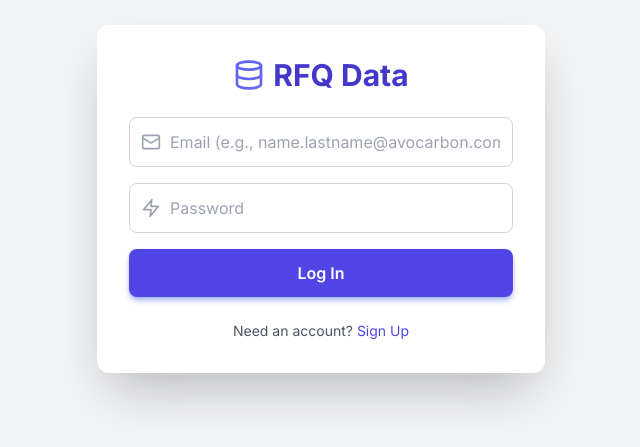
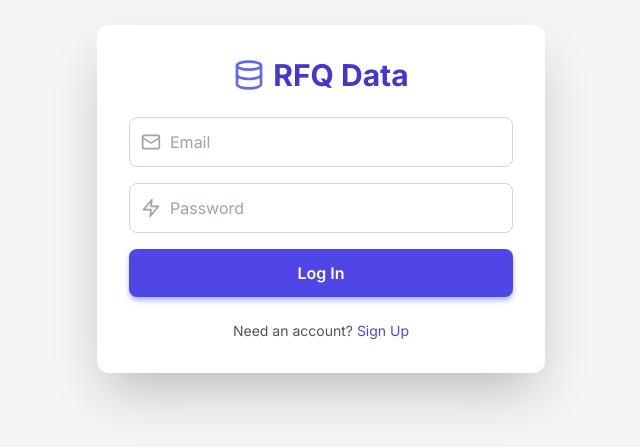
Before and after one commit to STS-Engineer/ProductLine_App_Frontend, a React (Create React App) app: page / in a window 1280 px wide. Shown: the part 201-648 px from the top of the page, without its empty margins (319-959 px from the left). Built offline with nearby package versions, Linux system fonts and the light colour scheme.

Commit message:
Simplify email input placeholder text

```diff
--- a/src/App.jsx
+++ b/src/App.jsx
@@ -655,7 +655,7 @@ const LoginScreen = ({ setAuthToken, setUserData, setIsLoading, isLoading }) =>
                         <Mail className="w-5 h-5 text-gray-400 absolute left-3 top-1/2 transform -translate-y-1/2" />
                             <input
                             type="email"
-                            placeholder="Email (e.g., name.lastname@avocarbon.com)"
+                            placeholder="Email"
                             value={email}
                             onChange={(e) => {
                                 setEmail(e.target.value);
```
